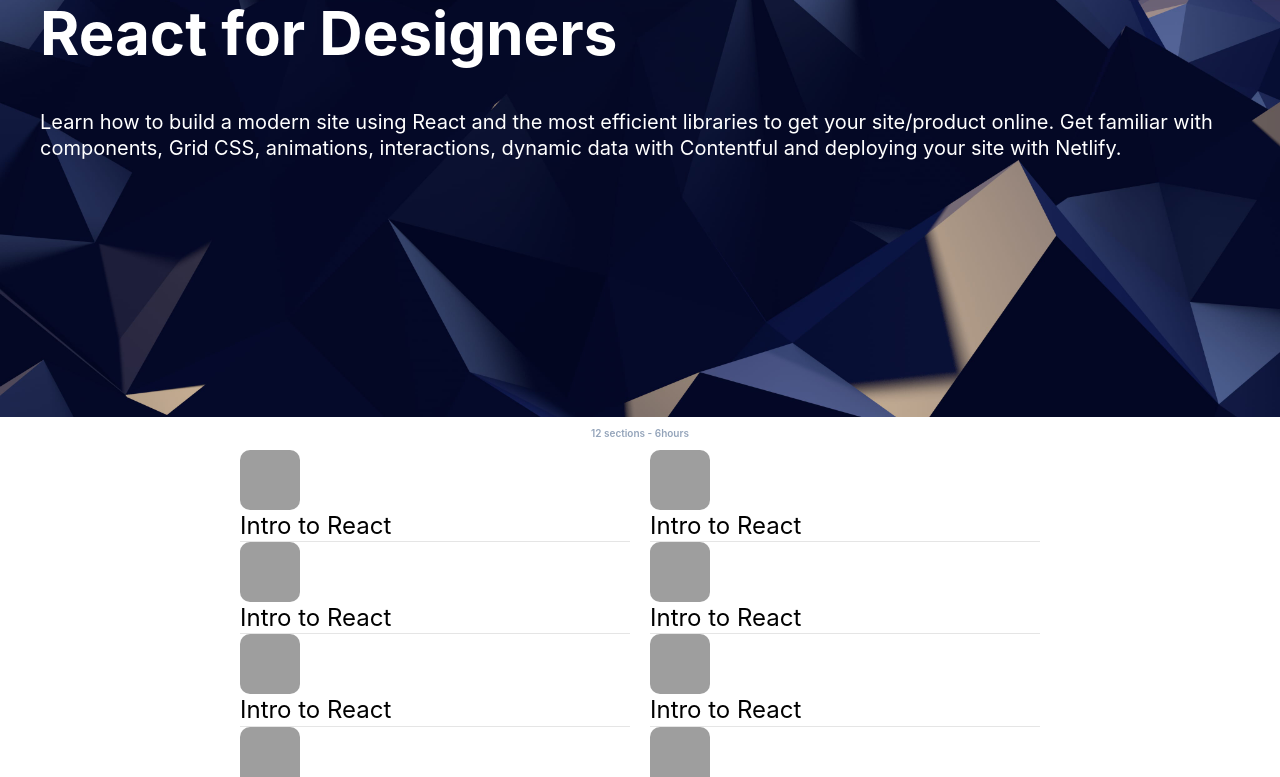
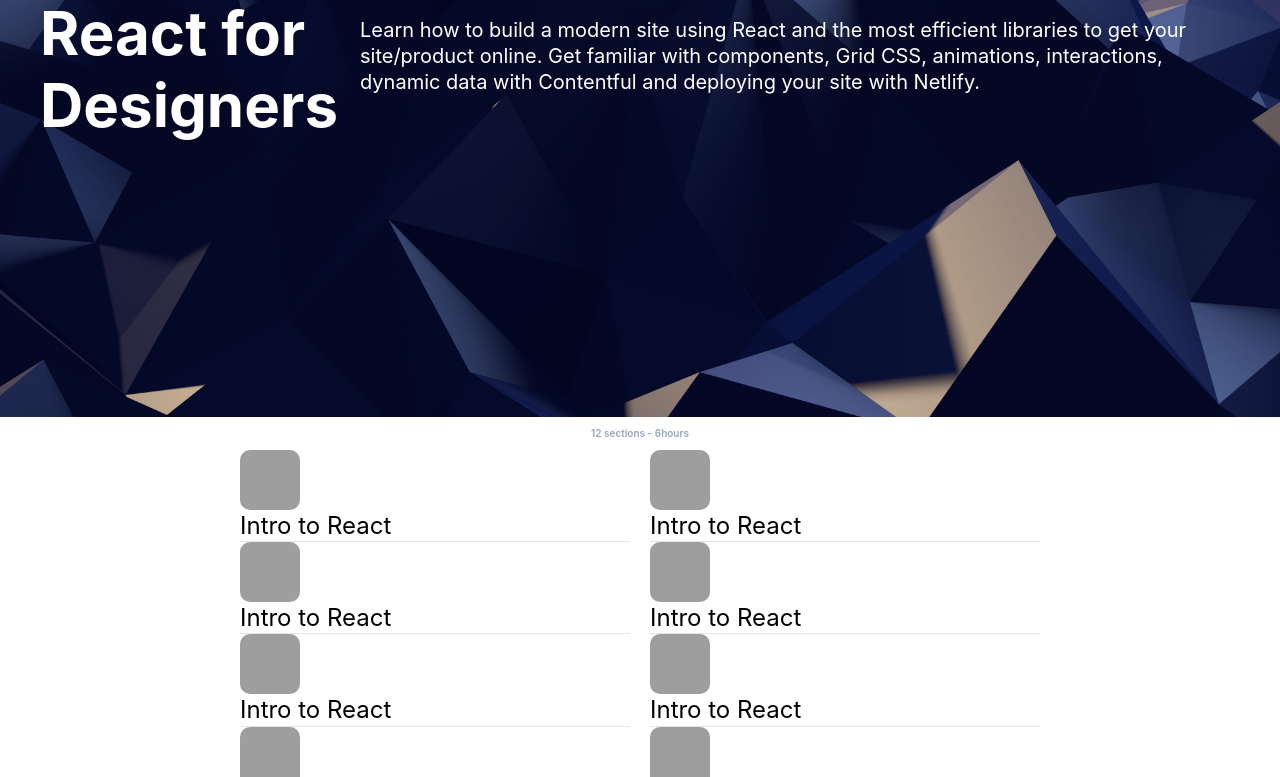
Before and after one commit to kitamuyu/react-for-designers, a Gatsby site: page / in a window 1280 px wide. Shown: the part 1991-2768 px from the top of the page. Built offline with nearby package versions, Linux system fonts and the light colour scheme; Gatsby itself is replaced by a stand-in of ours; grey boxes are pictures that could not be loaded.

Commit message:
Fix colums to columns

```diff
--- a/src/components/Section.js
+++ b/src/components/Section.js
@@ -24,13 +24,13 @@ const SectionLogo = styled.img`
 
 const SectionTitleGroup = styled.div`
     display: grid;
-    grid-template-colums: 300px auto;
+    grid-template-columns: 300px auto;
     margin: 0 40px;
     grid-gap: 20px;
     grid-template-rows: auto 100%;
 
     @media (max-width: 720px){
-        grid-template-colums: 1fr;
+        grid-template-columns: 1fr;
     }
 `
 
```
